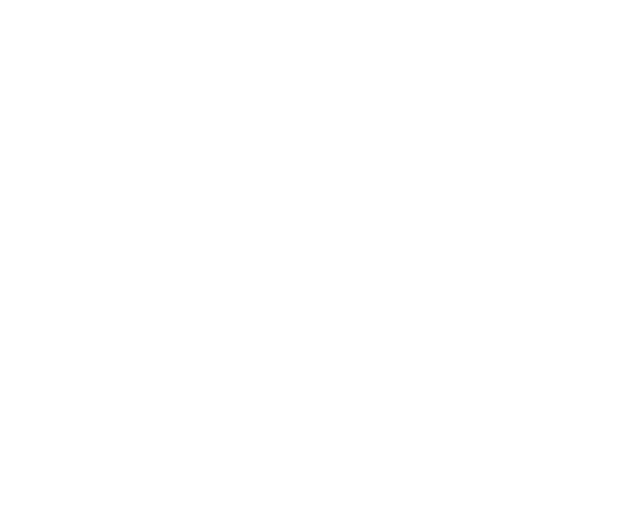
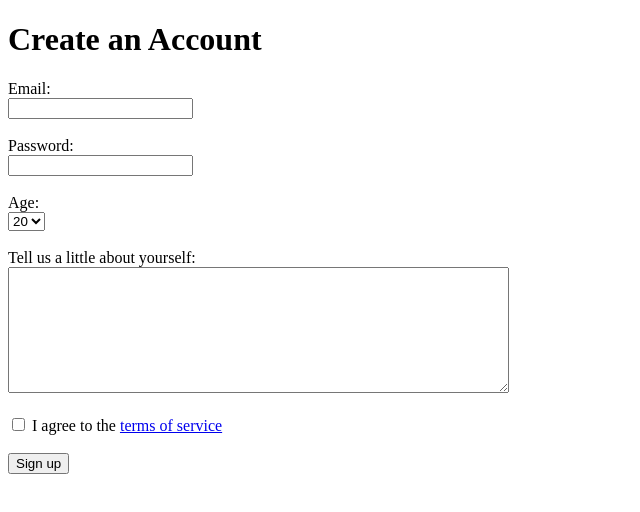
Before and after one commit to MrBennySolomon/HTML, a plain HTML site: page 2.1_Forms/2.1_Forms.html in a window 1280 px wide. Shown: the whole page, without its empty margins (0-640 px from the left). Drawn offline with Linux system fonts and the light colour scheme.

Commit message:
2.1_Forms ver 1.1

```diff
--- a/2.1_Forms/2.1_Forms.html
+++ b/2.1_Forms/2.1_Forms.html
@@ -12,6 +12,33 @@
 
 </head>
 <body>
+    <h1>Create an Account</h1>
+    <label for="email">Email:</label>
+    <br>
+    <input type="email" id="email" name="email">
+    <br><br>
+    <label for="password">Password:</label>
+    <br>
+    <input type="password" id="password" name="password">
+    <br><br>
+    <label for="age">Age:</label>
+    <br>
+    <select name="age" id="age">
+        <option value="20">20</option>
+        <option value="25">25</option>
+        <option value="30">30</option>
+        <option value="35">35</option>
+        <option value="40">40</option>
+    </select>
+    <br><br>
+    <label for="message">Tell us a little about yourself:</label>
+    <br>
+    <textarea name="textarea" id="textarea" cols="60" rows="8"></textarea>
+    <br><br>
+    <input type="checkbox" id="agree" name="agree" value="agree">
+    <label for="agree"> I agree to the <a href="#">terms of service</a></label>
+    <br><br>
+    <input type="button" value="Sign up"></input>
 
 </body>
 </html>
```
